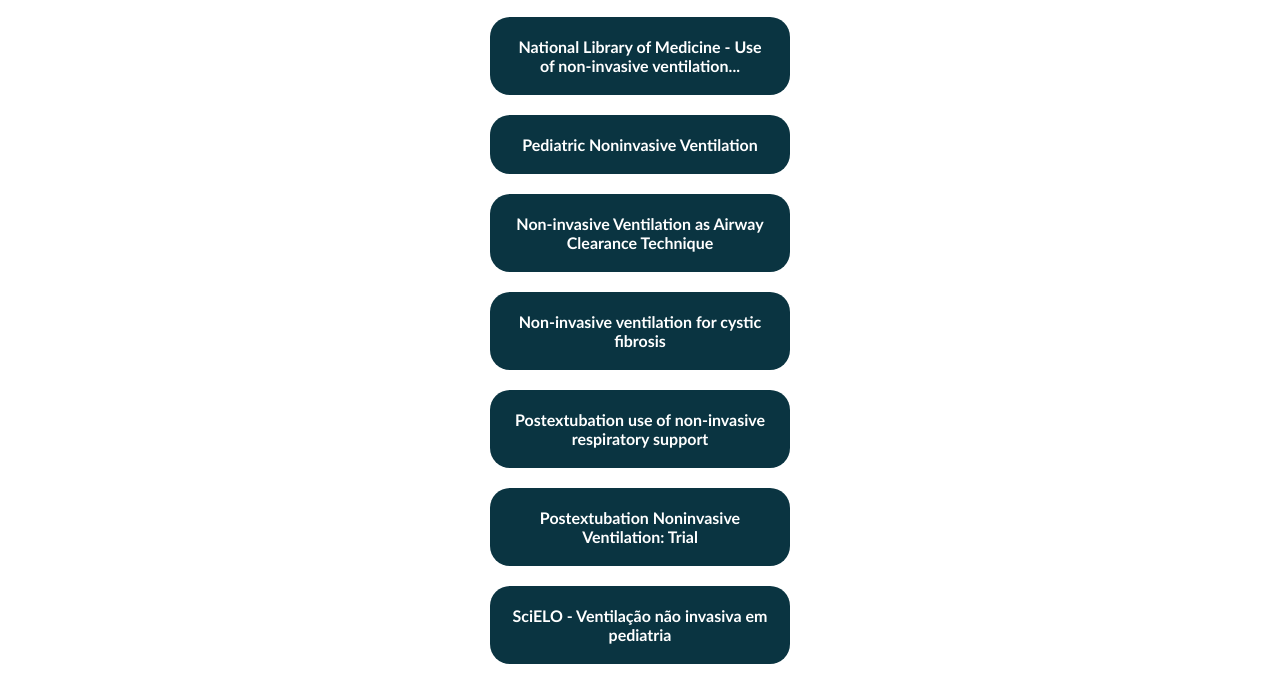
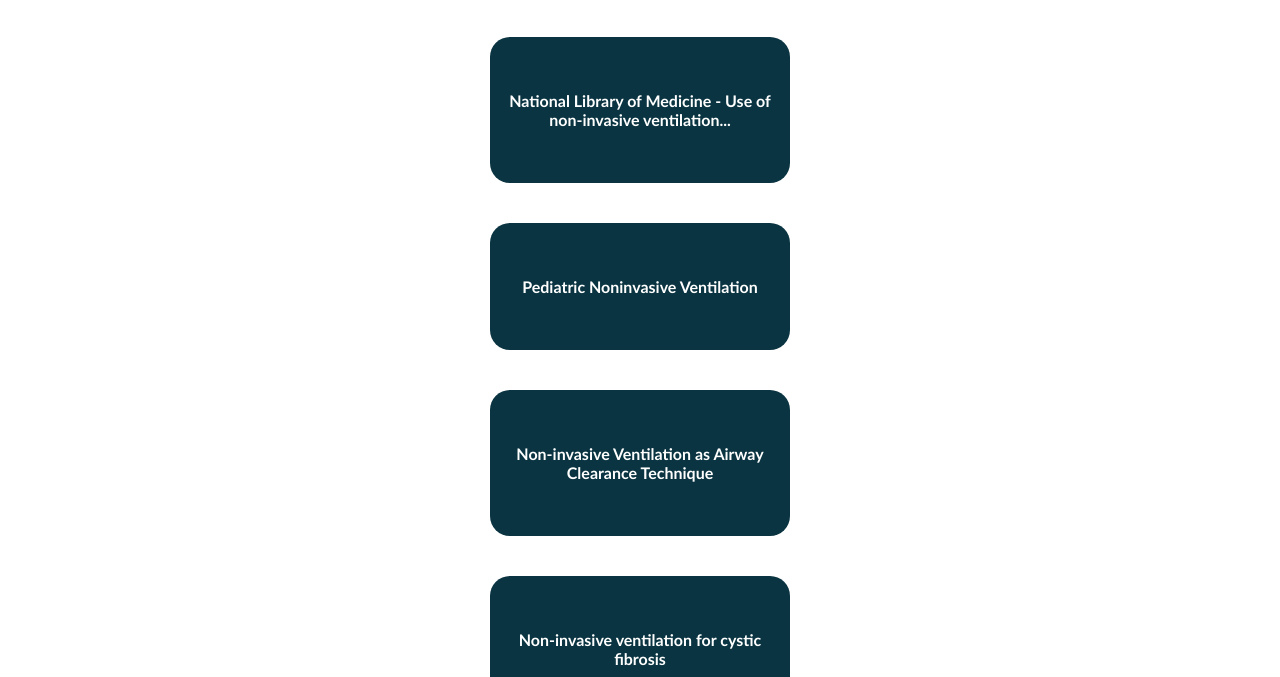
Before and after one commit to zenitsu06/MenuDaJuju, a plain HTML site: page index.html in a window 1280 px wide. Shown: the part 123-800 px from the top of the page. Drawn offline with Linux system fonts and the light colour scheme.

Commit message:
arrumando pela ultima vez esse troço

```diff
--- a/index.html
+++ b/index.html
@@ -36,14 +36,15 @@
 }
 
 a {
+    margin-top: 20px;
     display: block;
-    padding: 20px;
+    padding: 54px 12px;
     background-color: #0a3441;
     color: white;
     text-decoration: none;
     border-radius: 20px;
     font-weight: bold;
-    transition: 0.3s;
+    transition: background-color 0.3s, transform 0.2s;
     text-align: center;
     width: 300px;
 }
```
